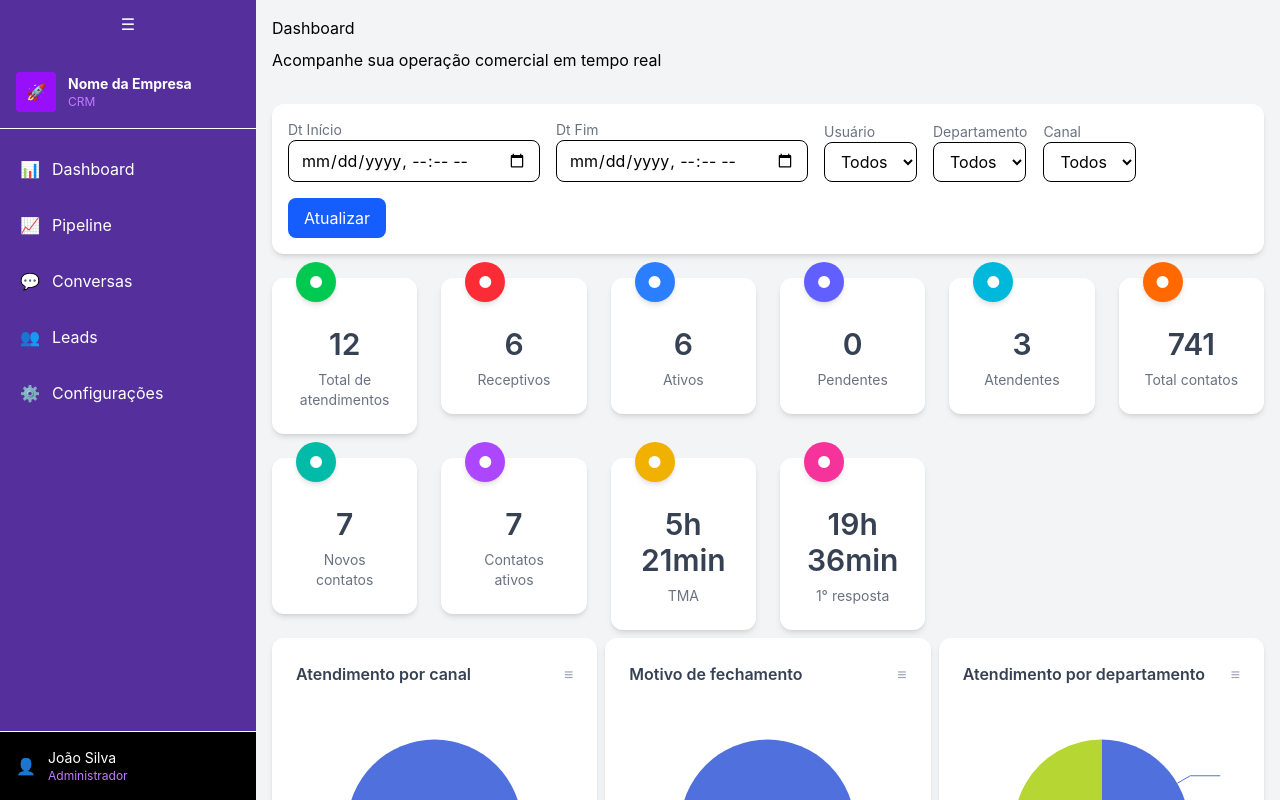
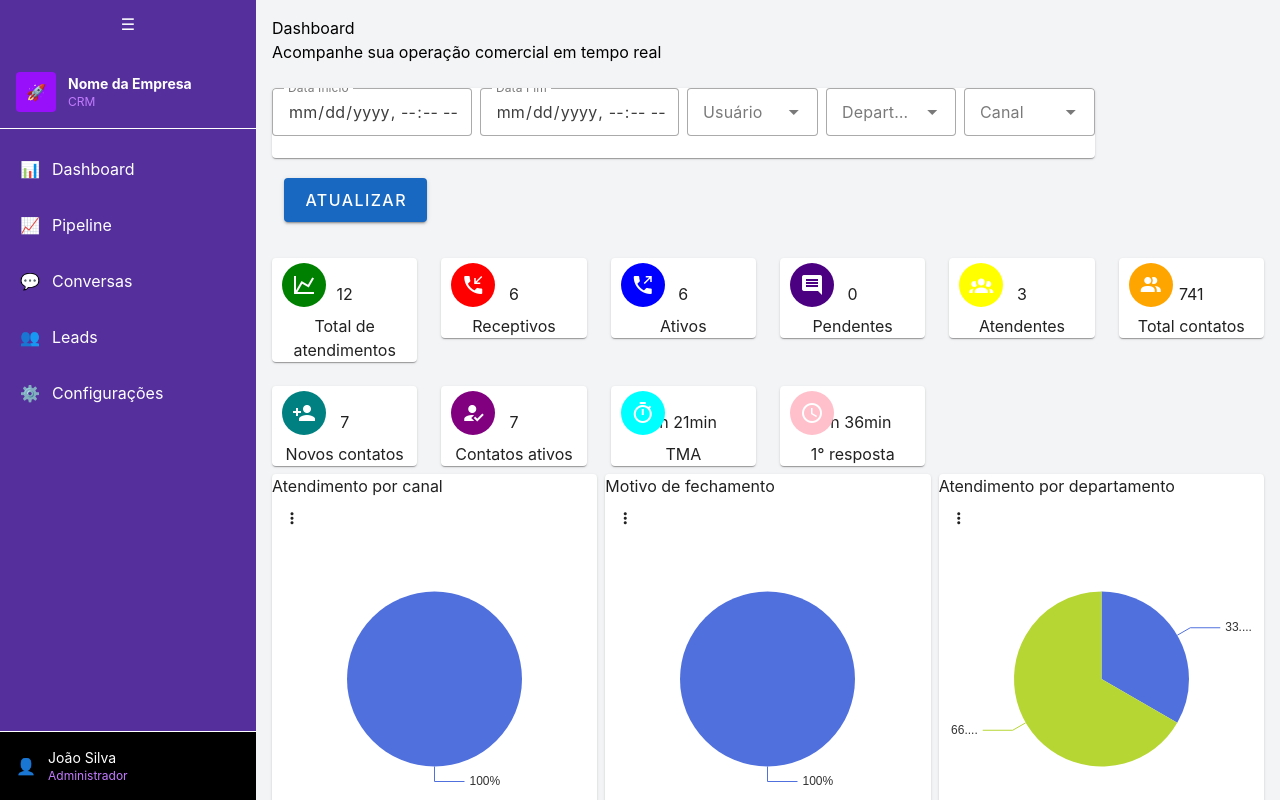
Before and after one commit to elderlira/crm_project, a Vue app: page / in a window 1280 px wide. Built offline with nearby package versions, Linux system fonts and the light colour scheme.

Commit message:
update_icons

```diff
--- a/src/main.ts
+++ b/src/main.ts
@@ -48,11 +48,24 @@ app.mount('#app')
 const vuetify = createVuetify({
     components,
     directives,
-    theme: {
-      defaultTheme: 'light',
+    themes: {
+      light: {
+        colors: {
+          blue: '#2563eb',
+          green: '#16a34a',
+          red: '#dc2626',
+          orange: '#f59e0b',
+          cyan: '#0ea5e9',
+          indigo: '#4f46e5',
+          teal: '#14b8a6',
+          purple: '#8b5cf6',
+          yellow: '#eab308',
+          pink: '#ec4899',
+        },
+      },
     },
-  })
-
+  },
+)
 
 createApp(App)
 .use(router)
--- a/src/views/Dashboard.vue
+++ b/src/views/Dashboard.vue
@@ -1,9 +1,9 @@
 <template>
-  <v-container fluid class="pa-6">
+  <v-container fluid class="pa-5">
 
     <!-- FILTROS -->
-    <v-row class="mb-4">
-      <v-col cols="12">
+    <v-row class="mb-2">
+      <v-col cols="10">
         <DashboardFilters />
       </v-col>
     </v-row>
@@ -19,10 +19,11 @@
         lg="2"
       >
         <MetricCard
-          :title="metric.title"
-          :value="metric.value"
-          :color="metric.color"
-        />
+    :title="metric.title"
+    :value="metric.value"
+    :color="metric.color"
+    :icon="metric.icon"
+  />
       </v-col>
     </v-row>
 
@@ -70,16 +71,16 @@ import DashboardFilters from '/src/views/dashboards/DashboardFilters.vue'
 
 /* ================= METRICS ================= */
 const metrics = [
-  { title: 'Total de atendimentos', value: 12, color: 'green' },
-  { title: 'Receptivos', value: 6, color: 'red' },
-  { title: 'Ativos', value: 6, color: 'blue' },
-  { title: 'Pendentes', value: 0, color: 'indigo' },
-  { title: 'Atendentes', value: 3, color: 'cyan' },
-  { title: 'Total contatos', value: 741, color: 'orange' },
-  { title: 'Novos contatos', value: 7, color: 'teal' },
-  { title: 'Contatos ativos', value: 7, color: 'purple' },
-  { title: 'TMA', value: '5h 21min', color: 'yellow' },
-  { title: '1° resposta', value: '19h 36min', color: 'pink' },
+  { title: 'Total de atendimentos', value: 12, color: 'green', icon: 'mdi-chart-line' },
+  { title: 'Receptivos', value: 6, color: 'red', icon: 'mdi-phone-incoming' },
+  { title: 'Ativos', value: 6, color: 'blue', icon: 'mdi-phone-outgoing' },
+  { title: 'Pendentes', value: 0, color: 'indigo', icon: 'mdi-message-reply-text' },
+  { title: 'Atendentes', value: 3, color: 'yellow', icon: 'mdi-account-group' },
+  { title: 'Total contatos', value: 741, color: 'orange', icon: 'mdi-account-multiple' },
+  { title: 'Novos contatos', value: 7, color: 'teal', icon: 'mdi-account-plus' },
+  { title: 'Contatos ativos', value: 7, color: 'purple', icon: 'mdi-account-check' },
+  { title: 'TMA', value: '5h 21min', color: 'cyan', icon: 'mdi-timer-outline' },
+  { title: '1° resposta', value: '19h 36min', color: 'pink', icon: 'mdi-clock-outline' },
 ]
 
 /* ================= GRÁFICOS ================= */
--- a/src/views/dashboards/ChartCard.vue
+++ b/src/views/dashboards/ChartCard.vue
@@ -5,19 +5,29 @@ defineProps<{
 </script>
 
 <template>
-  <div class="bg-white rounded-xl shadow-md p-6">
+  <v-card
+    rounded="xl"
+    elevation="3"
+    class="pa-5"
+  >
+    <!-- Header -->
+    <div class="d-flex justify-space-between align-center mb-4">
+      <div class="text-subtitle-1 font-weight-semibold">
+        {{ title }}
+      </div>
 
-    <div class="flex justify-between items-center mb-4">
-      <h3 class="font-semibold text-gray-700">
-        {{ title }}
-      </h3>
-      <span class="text-gray-400">≡</span>
+      <v-btn
+        icon
+        variant="text"
+        size="small"
+      >
+        <v-icon>mdi-dots-vertical</v-icon>
+      </v-btn>
     </div>
 
-    <!-- IMPORTANTE -->
-    <div class="w-full" style="height:300px;">
+    <!-- Área do gráfico -->
+    <div style="height: 300px;">
       <slot />
     </div>
-
-  </div>
+  </v-card>
 </template>
--- a/src/views/dashboards/DashboardFilters.vue
+++ b/src/views/dashboards/DashboardFilters.vue
@@ -1,61 +1,108 @@
 <script setup lang="ts">
 import { ref } from 'vue'
 
-const startDate = ref('')
-const endDate = ref('')
-const user = ref('')
-const department = ref('')
-const channel = ref('')
+const startDate = ref<string | null>(null)
+const endDate = ref<string | null>(null)
+const user = ref<string | null>(null)
+const department = ref<string | null>(null)
+const channel = ref<string | null>(null)
+
+const users = ['Administrador', 'Alfredo', 'Glauber']
+const departments = ['SDR', 'Vendas', 'Suporte']
+const channels = ['WhatsApp', 'Instagram', 'Email']
+
+const updateDashboard = () => {
+  console.log({
+    startDate: startDate.value,
+    endDate: endDate.value,
+    user: user.value,
+    department: department.value,
+    channel: channel.value
+  })
+}
 </script>
 
 <template>
-    <div class="mb-8">
-      <h1 class="text-h4 font-weight-black mb-2">Dashboard</h1>
-      <p class="text-medium-emphasis">
-        Acompanhe sua operação comercial em tempo real
-      </p>
+  <!-- Título -->
+  <div class="mb-6">
+    <div class="text-h4 font-weight-bold">
+      Dashboard
     </div>
+    <div class="text-subtitle-2 text-medium-emphasis">
+      Acompanhe sua operação comercial em tempo real
+    </div>
+  </div>
 
-  <div class="bg-white p-4 rounded-xl shadow-md flex flex-wrap gap-4 items-end">
+  <!-- Card de filtros -->
+  <v-card
+    rounded="xl"
+    elevation="3"
+    class="pa-4"
+  >
+    <v-row dense align="end">
 
-    <div>
-      <label class="block text-sm text-gray-500">Dt Início</label>
-      <input type="datetime-local" v-model="startDate"
-        class="border rounded-lg px-3 py-2" />
-    </div>
+      <v-col cols="12" sm="6" md="3">
+        <v-text-field
+          v-model="startDate"
+          label="Data Início"
+          type="datetime-local"
+          variant="outlined"
+          density="comfortable"
+        />
+      </v-col>
 
-    <div>
-      <label class="block text-sm text-gray-500">Dt Fim</label>
-      <input type="datetime-local" v-model="endDate"
-        class="border rounded-lg px-3 py-2" />
-    </div>
+      <v-col cols="12" sm="6" md="3">
+        <v-text-field
+          v-model="endDate"
+          label="Data Fim"
+          type="datetime-local"
+          variant="outlined"
+          density="comfortable"
+        />
+      </v-col>
 
-    <div>
-      <label class="block text-sm text-gray-500">Usuário</label>
-      <select v-model="user" class="border rounded-lg px-3 py-2">
-        <option value="">Todos</option>
-      </select>
-    </div>
+      <v-col cols="12" sm="6" md="2">
+        <v-select
+          v-model="user"
+          :items="users"
+          label="Usuário"
+          variant="outlined"
+          density="comfortable"
+          clearable
+        />
+      </v-col>
 
-    <div>
-      <label class="block text-sm text-gray-500">Departamento</label>
-      <select v-model="department" class="border rounded-lg px-3 py-2">
-        <option value="">Todos</option>
-      </select>
-    </div>
+      <v-col cols="12" sm="6" md="2">
+        <v-select
+          v-model="department"
+          :items="departments"
+          label="Departamento"
+          variant="outlined"
+          density="comfortable"
+          clearable
+        />
+      </v-col>
 
-    <div>
-      <label class="block text-sm text-gray-500">Canal</label>
-      <select v-model="channel" class="border rounded-lg px-3 py-2">
-        <option value="">Todos</option>
-      </select>
-    </div>
-
-    <button
-      class="bg-blue-600 text-white px-4 py-2 rounded-lg hover:bg-blue-700 transition"
-    >
-      Atualizar
-    </button>
-
-  </div>
+      <v-col cols="12" sm="6" md="2">
+        <v-select
+          v-model="channel"
+          :items="channels"
+          label="Canal"
+          variant="outlined"
+          density="comfortable"
+          clearable
+        />
+      </v-col>
+    </v-row>
+  </v-card>
+  <v-col cols="12" md="12" class="text-left">
+        <v-btn
+          color="primary"
+          size="large"
+          class="mt-2"
+          @click="updateDashboard"
+        >
+          Atualizar
+        </v-btn>
+      </v-col>
 </template>
--- a/src/views/dashboards/MetricCard.vue
+++ b/src/views/dashboards/MetricCard.vue
@@ -1,49 +1,41 @@
 <script setup lang="ts">
-import { computed } from 'vue'
-
-const props = defineProps<{
+defineProps<{
   title: string
   value: string | number
   color: string
+  icon: string
 }>()
-
-const bgColor = computed(() => {
-  const map: Record<string, string> = {
-  green: 'bg-green-500',
-  red: 'bg-red-500',
-  blue: 'bg-blue-500',
-  indigo: 'bg-indigo-500',
-  purple: 'bg-purple-500',
-  yellow: 'bg-yellow-500',
-  pink: 'bg-pink-500',
-  teal: 'bg-teal-500',
-  orange: 'bg-orange-500',
-  cyan: 'bg-cyan-500'
-}
-
-  return map[props.color] || 'bg-gray-500'
-})
 </script>
 
-    <template>
-      <div class="bg-white rounded-xl shadow-md p-6 relative">
+<template>
+  <v-card rounded="xl" elevation="3" class="pa-5 position-relative">
 
-        <!-- Ícone colorido -->
-        <div
-        class="absolute -top-4 left-6 w-10 h-10 rounded-full flex items-center justify-center text-white shadow-md"
-        :class="bgColor"
-        >
-        ●
-        </div>
+    <v-avatar
+      size="44"
+      :style="{ backgroundColor: color }"
+      class="metric-avatar"
+    >
+      <v-icon color="white">
+        {{ icon }}
+      </v-icon>
+    </v-avatar>
 
-        <div class="mt-6 text-center">
-          <h2 class="text-3xl font-semibold text-gray-700">
-            {{ value }}
-          </h2>
-          <p class="text-gray-500 mt-2 text-sm">
-            {{ title }}
-          </p>
-        </div>
+    <div class="text-center mt-6">
+      <div class="text-h4 font-weight-bold">
+        {{ value }}
+      </div>
+      <div class="text-subtitle-2 text-medium-emphasis mt-2">
+        {{ title }}
+      </div>
+    </div>
 
-      </div>
-    </template>
+  </v-card>
+</template>
+
+<style scoped>
+.metric-avatar {
+  position: absolute;
+  top: 5px;
+  left: 10px;
+}
+</style>
```
